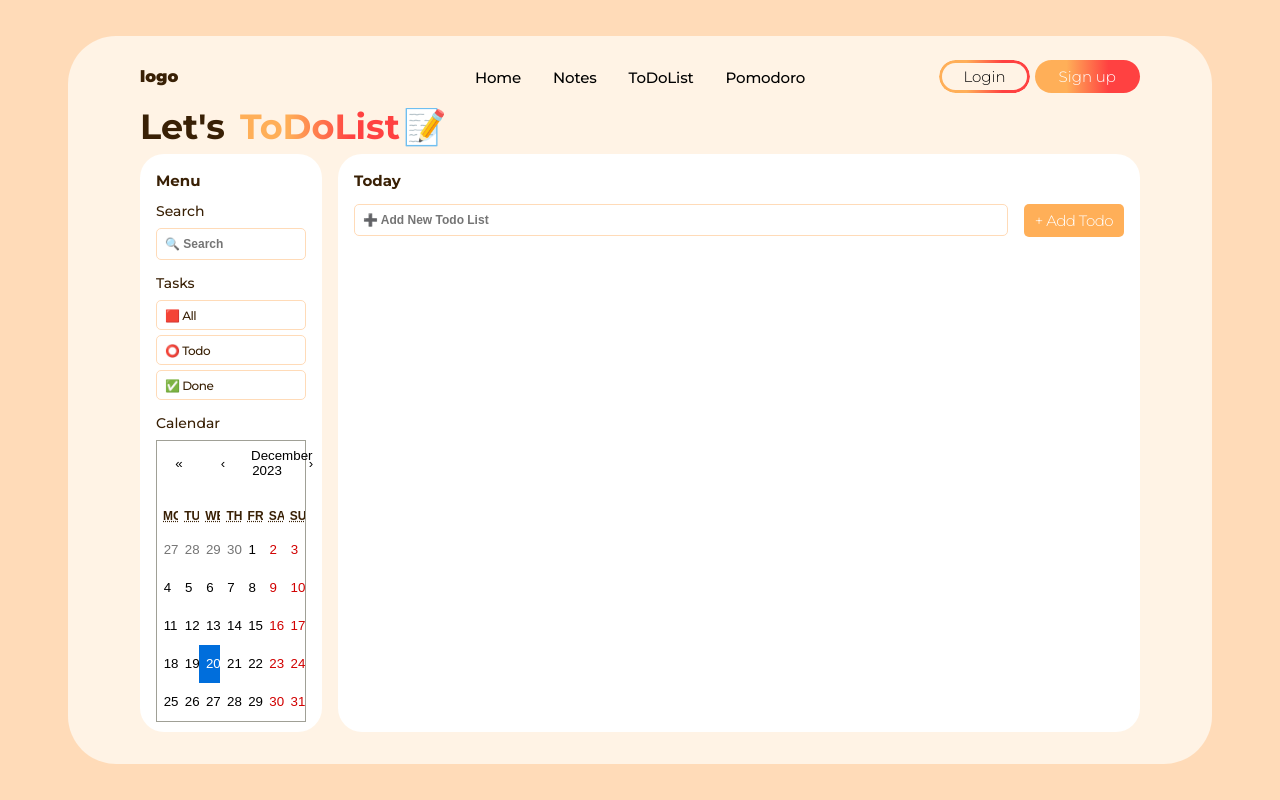
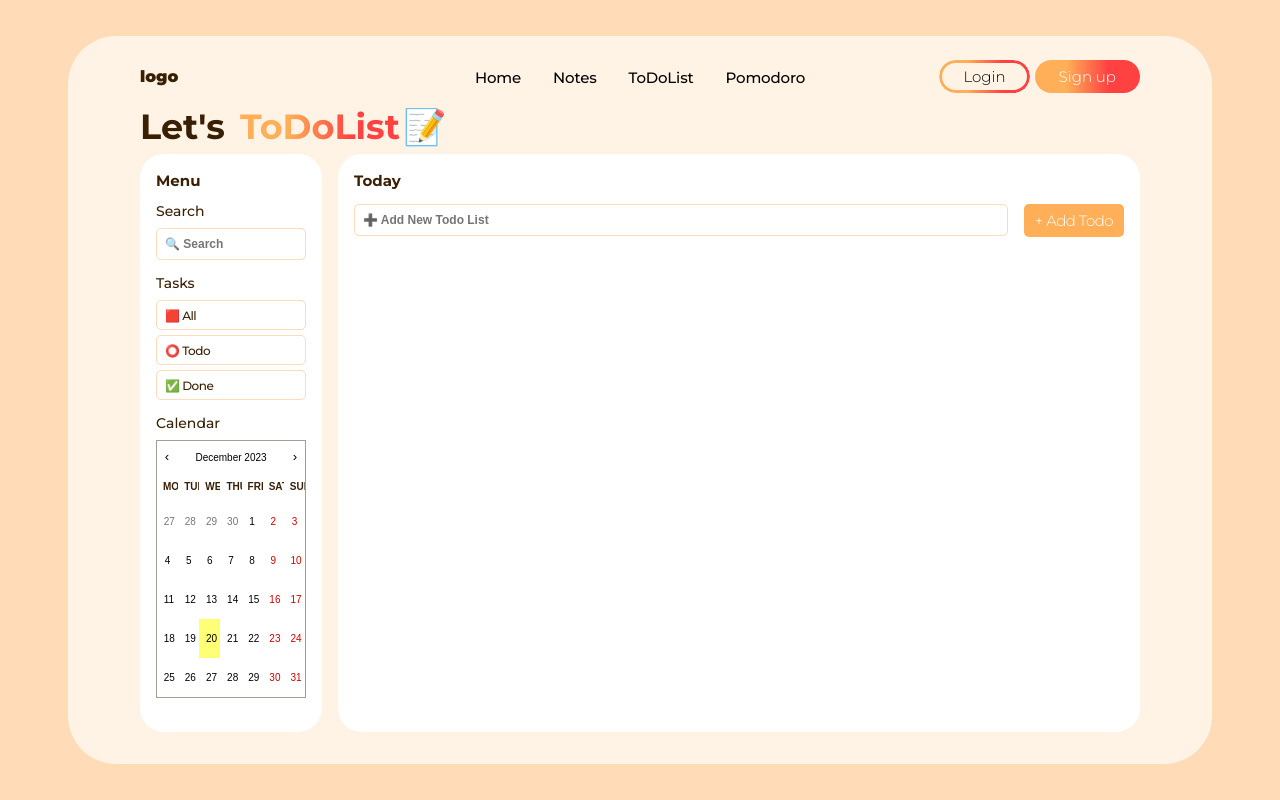
Before and after one commit to sooozi/study-app_ver.01, a React (Create React App) app: page /ToDoList in a window 1280 px wide. Built offline with nearby package versions, Linux system fonts and the light colour scheme.

Commit message:
231224_스터디앱_투두리스트 달력

```diff
--- /dev/null
+++ b/src/components/TodoCalendar.js
@@ -0,0 +1,42 @@
+import { default as React, useState } from 'react';
+import Calendar from 'react-calendar';
+import 'react-calendar/dist/Calendar.css';
+import styled from "styled-components";
+
+const StyleCalendar = styled(Calendar)`
+    .react-calendar__navigation__label__labelText {
+        font-size: 10px;
+    }
+    .react-calendar__navigation {
+        height: 30px;
+        margin-bottom: 0;
+    }
+    .react-calendar__navigation button {
+        min-width: 20px;
+    }
+    abbr {
+        text-decoration: none;
+        font-size: 10px;
+    }
+    .react-calendar__navigation__prev2-button,
+    .react-calendar__navigation__next2-button {
+        display: none;
+    }
+`;
+
+function TodoCalendar() {
+    const [value, onChange] = useState(new Date()); //초기값은 현재 날짜
+
+    return (
+        <div>
+            <StyleCalendar locale="en">
+                <Calendar
+                    onChange={onChange}
+                    value={value}
+                />
+            </StyleCalendar>
+        </div>
+    );
+}
+
+export default TodoCalendar;
--- a/src/components/TodoNav.js
+++ b/src/components/TodoNav.js
@@ -1,8 +1,7 @@
 import { default as React, useState } from 'react';
-import Calendar from 'react-calendar';
-import 'react-calendar/dist/Calendar.css';
 import styled from "styled-components";
 import InnerFilter from "./InnerFilter";
+import TodoCalendar from './TodoCalendar';
 
 const TodoInner= styled.div `
     display: flex;
@@ -69,22 +68,10 @@ const ContBox= styled.div `
     margin-bottom: 1rem;
 `;
 
-export const StyleCalendar = styled(Calendar)`
-    .react-calendar * {
-        font-size: 10px;
-    }
-    .react-calendar__navigation {
-        height: 30px;
-    }
-    .react-calendar__navigation button {
-        min-width: 20px;
-    }
-`;
 
 
 function TodoNav({ onSearchChange }) {
     const [searchValue, setSearchValue] = useState('');
-    const [value, onChange] = useState(new Date());
 
     const handleSearchChange = (event) => {
         setSearchValue(event.target.value);
@@ -111,12 +98,7 @@ function TodoNav({ onSearchChange }) {
                 </div>
                 <ContBox>
                     <InnerTit>Calendar</InnerTit>
-                    <div>
-                        <Calendar
-                            onChange={onChange}
-                            value={value}
-                        />
-                    </div>
+                    <TodoCalendar />
                 </ContBox>
             </ContWrap>
         </TodoInner>
```
